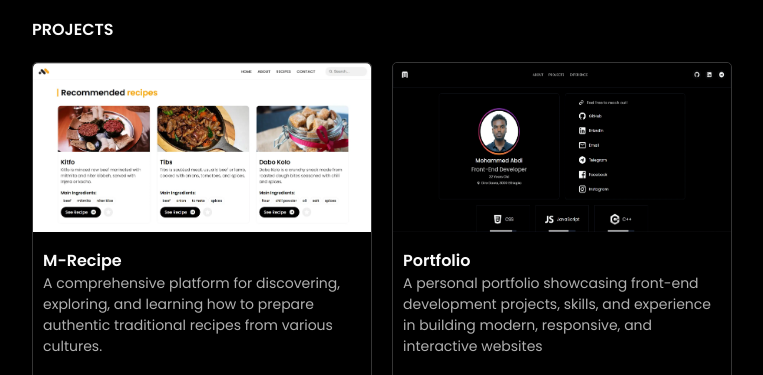
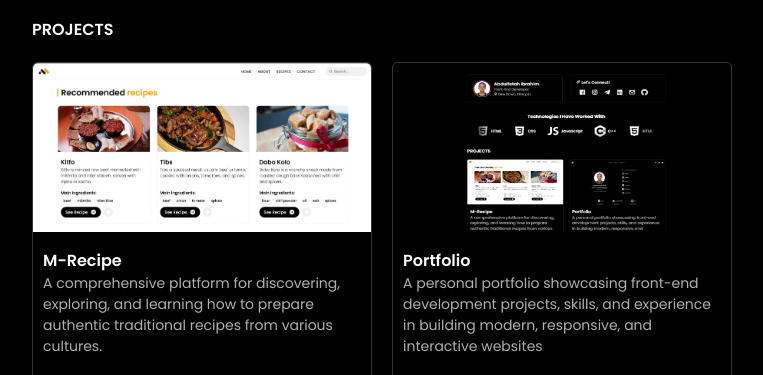
Before and after one commit to Abdulfetahibrahim/Portfolio-1, a plain HTML site: page index.html in a window 1280 px wide. Shown: the part 311-686 px from the top of the page, without its empty margins (258-1021 px from the left). Drawn offline with nearby package versions, Linux system fonts and the light colour scheme.

Commit message:
changed profile picture

```diff
--- a/index.html
+++ b/index.html
@@ -100,7 +100,7 @@
             </div>
         <!--Portfolio-->
         <div class="project divBorder hidden">
-          <img src="images/Projects/portfolio.webp" alt="portfolio">
+          <img src="images/Projects/portfolio mockup.webp" alt="portfolio">
           <div class="projectInfo">
             <div class="projectDetails">
               <span class="projectTitle">Portfolio</span>
```
Also changed, not shown: images/Projects/portfolio mockup.webp (added), images/Projects/portfolio.webp (deleted).
